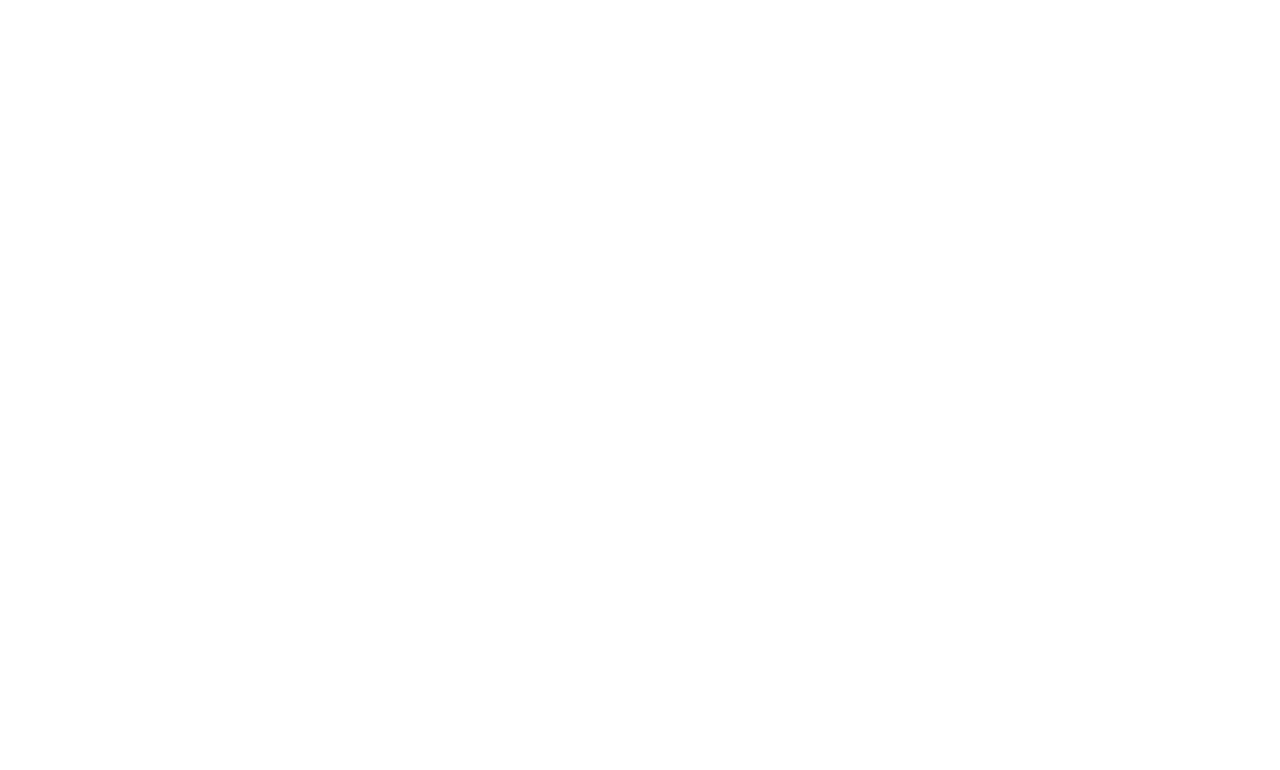
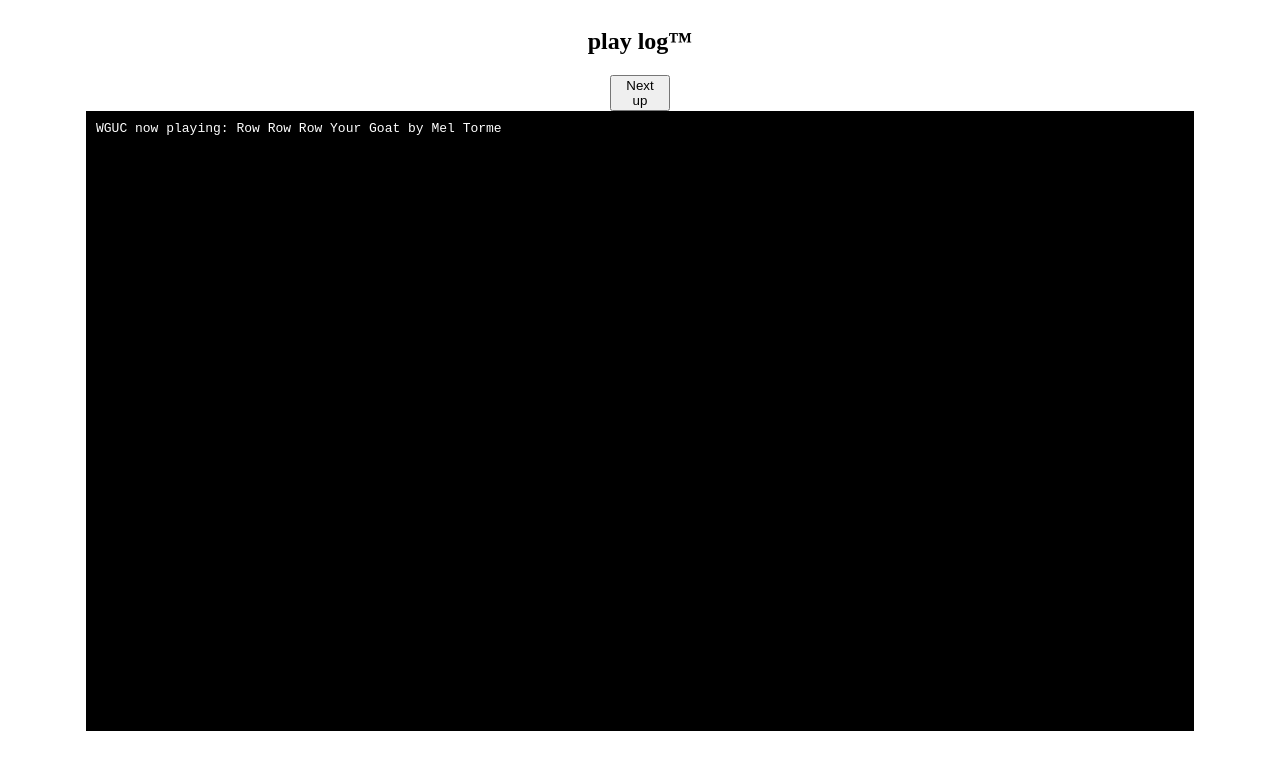
Before and after one commit to phryszlo/radio-object, a plain HTML site: page index.html in a window 1280 px wide. Drawn offline with Linux system fonts and the light colour scheme.

Commit message:
put the whole thing in my 'spaceConsole' from Space Shooter

```diff
--- a/app.js
+++ b/app.js
@@ -1,3 +1,16 @@
+const spaceConsole = document.querySelector('.console');
+
+const spacelog = (message) => {
+  console.log(message);
+  spaceConsole.innerHTML += `${message}<br>`;
+}
+
+const nextUp = () => {
+  radio.randomStation();
+
+}
+
+
 
 const radio = {
   stations: [
@@ -11,6 +24,10 @@ const radio = {
         {
           title: 'Unwind',
           artist: 'Sonic Youth'
+        },
+        {
+          title: 'Mary Had a Little Goat',
+          artist: 'Harry Bellafonte'
         }
       ]
     },
@@ -24,6 +41,10 @@ const radio = {
         {
           title: 'Concerto Grosso Op. 3 No. 2',
           artist: 'Antonio Vivaldi'
+        },
+        {
+          title: 'Row Row Row Your Goat',
+          artist: 'Mel Torme'
         }
       ]
     },
@@ -37,7 +58,13 @@ const radio = {
         {
           title: "What's The Frequency, Kenneth?",
           artist: 'REM'
-        }
+        },
+
+        {
+          title: "There Was An Old Lady Who Swallowed a Goat",
+          artist: 'Burt Bacharach'
+        },
+
       ]
     }
   ],
@@ -47,7 +74,7 @@ const radio = {
     const station = radio.stations[Math.floor(Math.random() * (radio.stations.length))];
     const song = station.songs[Math.floor(Math.random() * (station.songs.length))];
 
-    console.log(`${station.name} now playing: ${song.title} by ${song.artist}`)
+    spacelog(`${station.name} now playing: ${song.title} by ${song.artist}`)
   }
 }
 
--- a/index.html
+++ b/index.html
@@ -9,7 +9,17 @@
     <link rel="stylesheet" href="style.css">
   </head>
   <body>
+    <div class="top">
 
+    </div>
+    <div class="console-container">
+      <h2 class="console-label">play log&#8482;</h2>
+      <button class="next-up" onclick="nextUp()">
+        Next up
+      </button>
+      <code class="console">
+      </code>
+    </div>
     <script src="app.js" async defer></script>
   </body>
 </html>
--- a/style.css
+++ b/style.css
@@ -0,0 +1,21 @@
+.console-container {
+  display: flex;
+  flex-direction: column;
+  align-items: center;
+}
+
+.console {
+  width: 85vw;
+  margin: auto;
+  height: 600px;
+  margin-bottom: 100px;
+  padding: 10px;
+  color: white;
+  overflow-y: auto;
+  background-color: black;
+}
+
+.next-up {
+  width: 60px;
+  height: 30px'
+}
```
